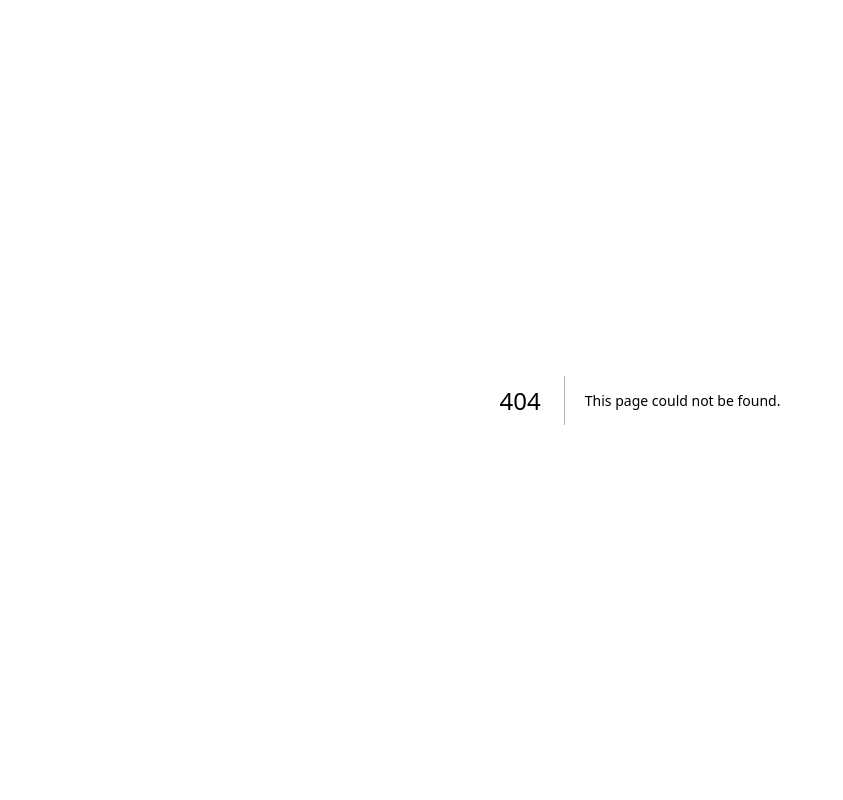
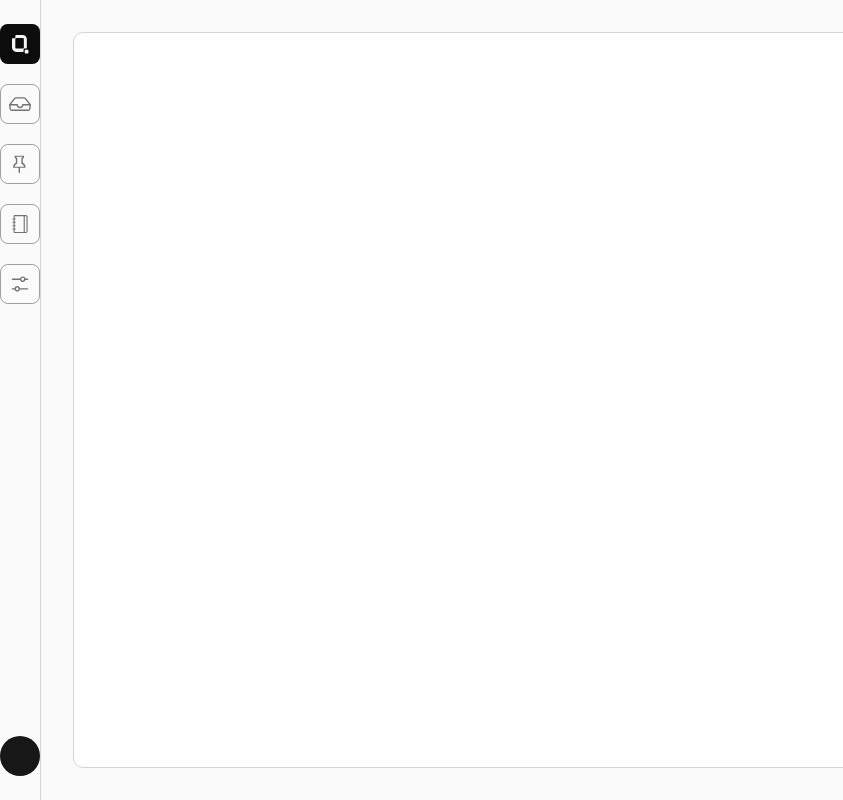
Before and after one commit to Utkarshrajmishra/ossean-widget, a Next.js app: page /dashboard in a window 1280 px wide. Before the commit this address had no page. Shown: the whole page, without its empty margins (0-843 px from the left). Built offline with nearby package versions, Linux system fonts and the light colour scheme; a web font is replaced by a local one.

Commit message:
Add: Sidebar Component

```diff
--- /dev/null
+++ b/app/dashboard/page.tsx
@@ -0,0 +1,19 @@
+import Sidebar from "@/components/dashboard/sidebar";
+import { TooltipProvider } from "@/components/ui/tooltip";
+
+const Dashboard = () => {
+  return (
+    <section className="h-screen  flex w-screen overflow-hidden bg-neutral-50">
+      <TooltipProvider>
+        {" "}
+        <Sidebar />
+        <section className="p-8">
+        <div className="w-[1400px] h-full border border-neutral-300 rounded-lg bg-white"></div>
+
+        </section>
+      </TooltipProvider>
+    </section>
+  );
+};
+
+export default Dashboard;
--- /dev/null
+++ b/components/dashboard/sidebar.tsx
@@ -0,0 +1,35 @@
+import Image from "next/image"
+import { sidebar } from "@/config/sidebar"
+import { Tooltip, TooltipContent, TooltipTrigger } from "../ui/tooltip"
+
+const Sidebar=()=>{
+    return(
+        <section className="h-screen border-r  py-6 border-neutral-300 bg-neutral-50 w-[80px] flex flex-col justify-between items-center ">
+            <section className="flex flex-col gap-5">
+            <Image src="/black-logo.svg" alt="Logo" height={40} width={40}/>
+           <section className=" flex flex-col gap-5">
+            {
+                sidebar?.map((item, index)=>(
+                    <Tooltip key={index}>
+                        <TooltipTrigger asChild>
+                    <div className="h-10 w-10   flex items-center justify-center border rounded-md border-1.5 border-neutral-400">
+                       {item.icon}
+                    </div>
+                    </TooltipTrigger>
+                    <TooltipContent className="bg-neutral-500/90">
+                        <p>{item.title}</p>
+                    </TooltipContent>
+                    </Tooltip>
+                ))
+            }
+            </section>
+            </section>
+            <section className="gap-4 flex flex-col">
+
+                <div className="h-10 w-10 rounded-full bg-neutral-900"></div>
+            </section>
+        </section>
+    )
+}
+
+export default Sidebar
--- /dev/null
+++ b/components/ui/tooltip.tsx
@@ -0,0 +1,57 @@
+"use client"
+
+import * as React from "react"
+import { Tooltip as TooltipPrimitive } from "radix-ui"
+
+import { cn } from "@/lib/utils"
+
+function TooltipProvider({
+  delayDuration = 0,
+  ...props
+}: React.ComponentProps<typeof TooltipPrimitive.Provider>) {
+  return (
+    <TooltipPrimitive.Provider
+      data-slot="tooltip-provider"
+      delayDuration={delayDuration}
+      {...props}
+    />
+  )
+}
+
+function Tooltip({
+  ...props
+}: React.ComponentProps<typeof TooltipPrimitive.Root>) {
+  return <TooltipPrimitive.Root data-slot="tooltip" {...props} />
+}
+
+function TooltipTrigger({
+  ...props
+}: React.ComponentProps<typeof TooltipPrimitive.Trigger>) {
+  return <TooltipPrimitive.Trigger data-slot="tooltip-trigger" {...props} />
+}
+
+function TooltipContent({
+  className,
+  sideOffset = 0,
+  children,
+  ...props
+}: React.ComponentProps<typeof TooltipPrimitive.Content>) {
+  return (
+    <TooltipPrimitive.Portal>
+      <TooltipPrimitive.Content
+        data-slot="tooltip-content"
+        sideOffset={sideOffset}
+        className={cn(
+          "bg-foreground text-background animate-in fade-in-0 zoom-in-95 data-[state=closed]:animate-out data-[state=closed]:fade-out-0 data-[state=closed]:zoom-out-95 data-[side=bottom]:slide-in-from-top-2 data-[side=left]:slide-in-from-right-2 data-[side=right]:slide-in-from-left-2 data-[side=top]:slide-in-from-bottom-2 z-50 w-fit origin-(--radix-tooltip-content-transform-origin) rounded-md px-3 py-1.5 text-xs text-balance",
+          className
+        )}
+        {...props}
+      >
+        {children}
+        <TooltipPrimitive.Arrow className="bg-neutral-500/90 fill-neutral-500/90 z-50 size-2.5 translate-y-[calc(-50%_-_2px)] rotate-45 rounded-[2px]" />
+      </TooltipPrimitive.Content>
+    </TooltipPrimitive.Portal>
+  )
+}
+
+export { Tooltip, TooltipTrigger, TooltipContent, TooltipProvider }
--- /dev/null
+++ b/config/sidebar.tsx
@@ -0,0 +1,22 @@
+import { BsInbox } from "react-icons/bs";
+import { VscPinned } from "react-icons/vsc";
+import { VscSettings } from "react-icons/vsc";
+import { TbSearch } from "react-icons/tb";
+import { SlNotebook } from "react-icons/sl";
+
+export const sidebar = [
+  { icon: <BsInbox className="size-5.5 text-neutral-500"/>, title: "Inbox" },
+  {
+    icon: <VscPinned className="size-5.5 text-neutral-500"/>,
+    title: "Pin",
+  },
+  {
+    icon: <SlNotebook className="size-4.5 text-neutral-500"/>,
+    title: "Docs",
+  },
+
+  {
+    icon: <VscSettings className="size-5.5 text-neutral-500"/>,
+    title: "Setting",
+  },
+];
--- a/package.json
+++ b/package.json
@@ -7,7 +7,7 @@
     "build": "next build",
     "start": "next start",
     "lint": "eslint",
-     "db:generate": "drizzle-kit generate",
+    "db:generate": "drizzle-kit generate",
     "db:migrate": "drizzle-kit migrate",
     "db:push": "drizzle-kit push",
     "db:studio": "drizzle-kit studio"
@@ -25,6 +25,7 @@
     "radix-ui": "^1.4.3",
     "react": "19.2.3",
     "react-dom": "19.2.3",
+    "react-icons": "^5.5.0",
     "tailwind-merge": "^3.5.0"
   },
   "devDependencies": {
```
Also changed, not shown: public/black-logo.svg (added), 1 other file (tests, documents, lock files or other folders).
